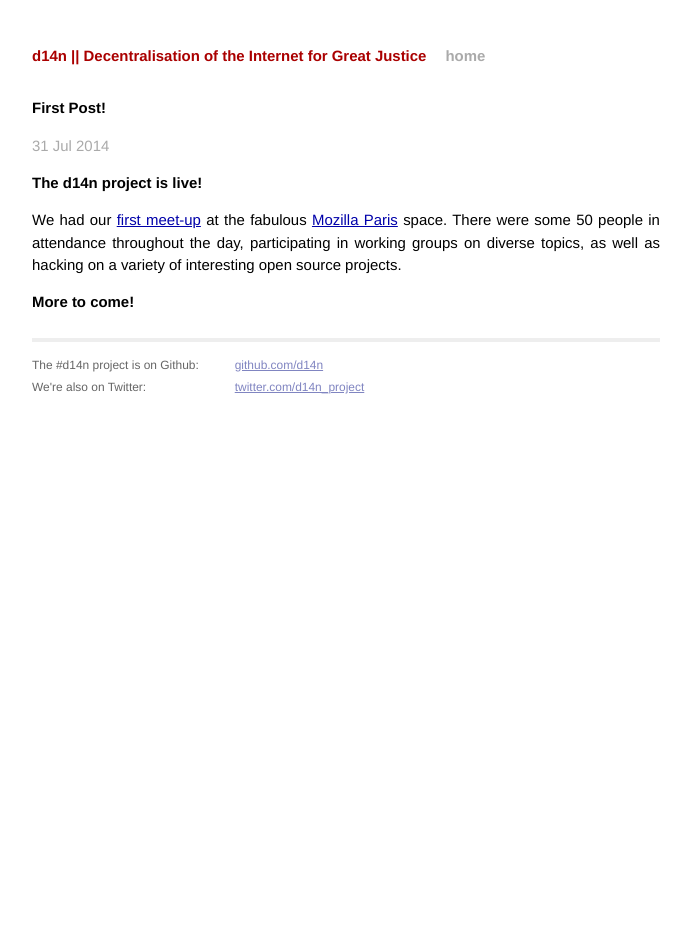
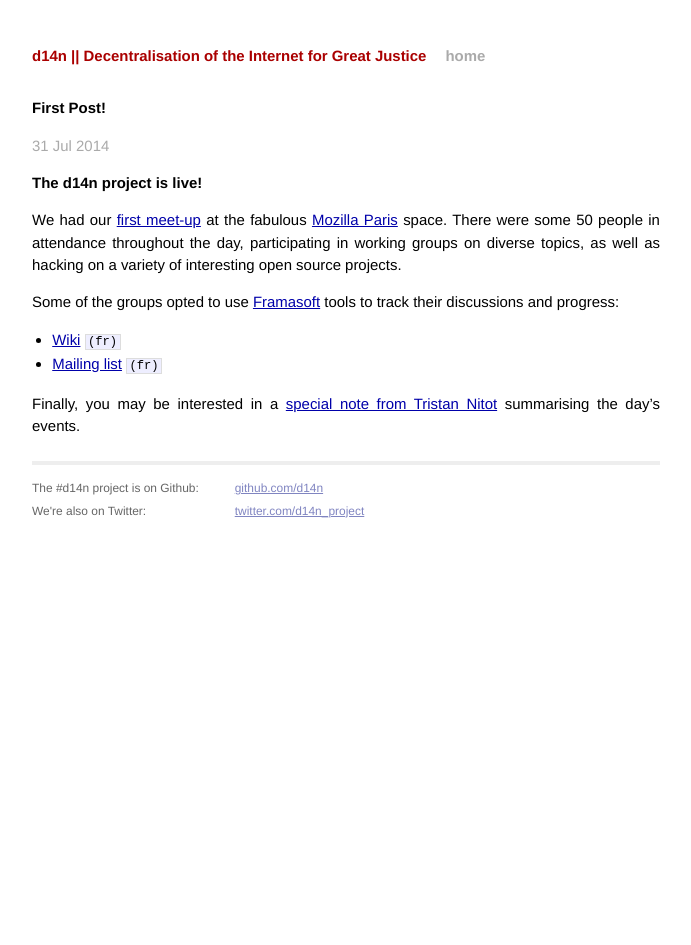
Before and after one commit to arthurlogilab/d14n.github.io, a Jekyll site: the page built from _posts/2014-07-31-first-post.markdown, in a window 1280 px wide. Shown: the whole page, without its empty margins (294-985 px from the left). Built offline with Jekyll 4.4.1, drawn with Linux system fonts in a browser that asks for light colours.

Commit message:
expand entry

```diff
--- a/_posts/2014-07-31-first-post.markdown
+++ b/_posts/2014-07-31-first-post.markdown
@@ -9,4 +9,8 @@ categories: general
 
 We had our [first meet-up](http://www.meetup.com/Paris-Meetup-pour-la-decentralisation-dInternet/events/193618842/) at the fabulous [Mozilla Paris](https://www.mozilla.org/en-US/contact/spaces/paris/) space. There were some 50 people in attendance throughout the day, participating in working groups on diverse topics, as well as hacking on a variety of interesting open source projects.
 
-### More to come!
+Some of the groups opted to use [Framasoft](http://www.framasoft.net/) tools to track their discussions and progress:
+* [Wiki](http://decentralisation.framasoft.org/doku.php) `(fr)`
+* [Mailing list](http://framalistes.org/sympa/subscribe/decentralisation) `(fr)`
+
+Finally, you may be interested in a [special note from Tristan Nitot](http://decentralisation.framasoft.org/doku.php?id=20140730) summarising the day's events.
```
